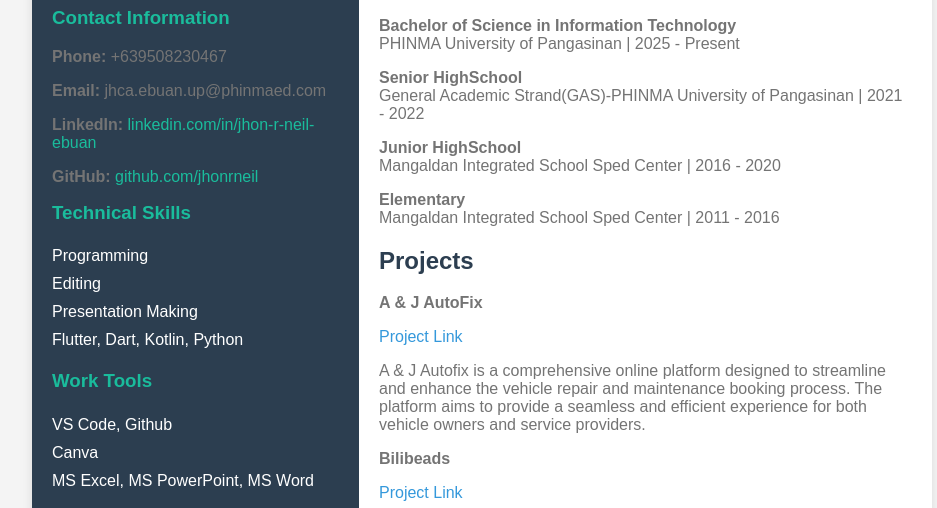
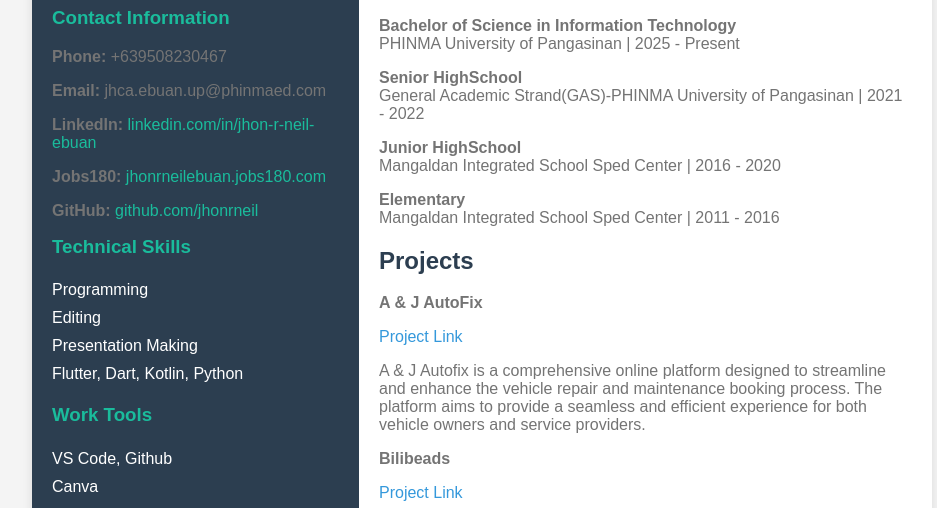
Before and after one commit to jhonrneilebuan/Resume, a plain HTML site: page index.html in a window 1280 px wide. Shown: the part 267-775 px from the top of the page, without its empty margins (158-1095 px from the left). Drawn offline with Linux system fonts and the light colour scheme.

Commit message:
adding jobs180

```diff
--- a/index.html
+++ b/index.html
@@ -20,6 +20,7 @@
                 <p><strong>Phone:</strong> +639508230467</p>
                 <p><strong>Email:</strong> jhca.ebuan.up@phinmaed.com</p>
                 <p><strong>LinkedIn:</strong> <a href="https://www.linkedin.com/in/jhon-r-neil-ebuan-36224a257/" target="_blank">linkedin.com/in/jhon-r-neil-ebuan</a></p>
+                <p><strong>Jobs180:</strong> <a href="https://jhonrneilebuan.jobs180.com" target="_blank">jhonrneilebuan.jobs180.com</a></p>
                 <p><strong>GitHub:</strong> <a href="https://github.com/jhonrneil" target="_blank">github.com/jhonrneil</a></p>
             </div>
 
```
